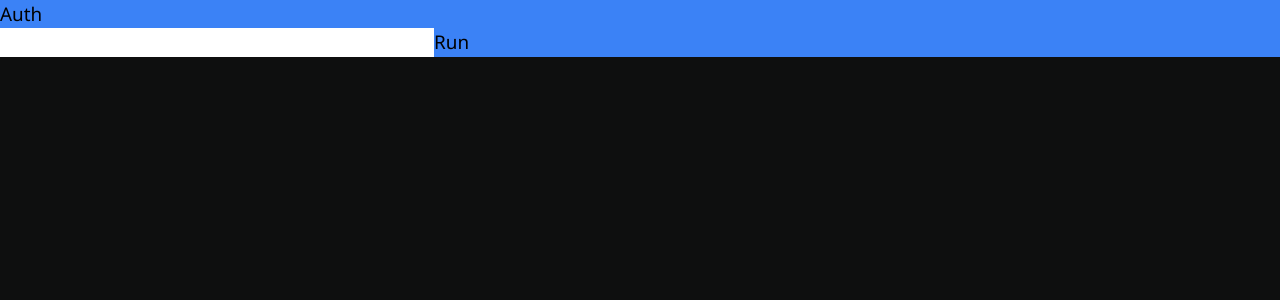
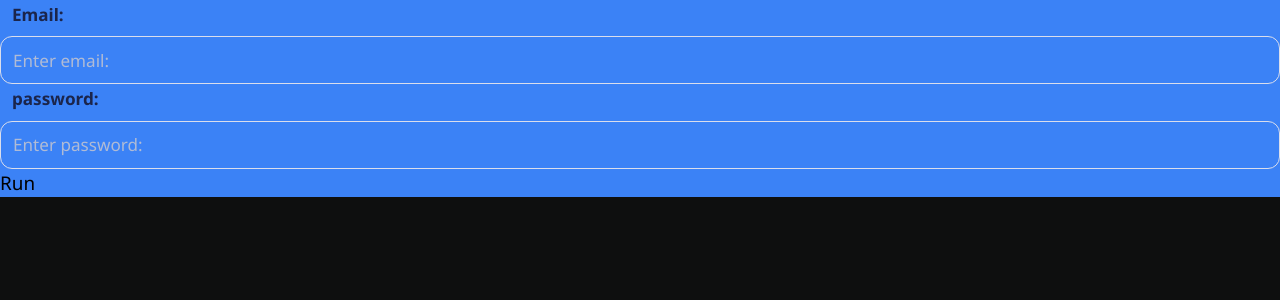
Before and after one commit to tikhonshamruk/red-planner-front-end, a Next.js app: page /auth in a window 1280 px wide. Shown: the top 300 px of the page. Built offline with nearby package versions, Linux system fonts and the light colour scheme.

Commit message:
almost make next.js form

```diff
--- a/src/app/auth/Auth.tsx
+++ b/src/app/auth/Auth.tsx
@@ -1,18 +1,40 @@
 'use client'
 
-import { AuthDto } from "@/types/auth.types"
-import { useForm } from "react-hook-form"
+import { useForm } from 'react-hook-form'
 
-export function Auth(){
-    const {register, handleSubmit} = useForm()
+import InputField from '@/components/ui/field/Field'
 
-    const OnSubmit = (data:any) => console.log(data)
+import { AuthDto } from '@/types/auth.types'
 
-    return (<div className="bg-blue-500">
-        <form onSubmit={handleSubmit(OnSubmit)} >
-            <input type="text" {...register('name',{required: "Name issss required!"})}/>
-            <input />
-            <button type="submit">Run</button>
-        </form>
-    </div>)
+export function Auth() {
+	const { register, handleSubmit } = useForm()
+
+	const onSubmit = (data: any) => console.log(data)
+
+	return (
+		<div className='bg-blue-500'>
+			<form onSubmit={handleSubmit(onSubmit)}>
+				<InputField
+					id='email'
+					label='Email:'
+					placeholder='Enter email:'
+					type='email'
+					{...register('email', {
+						required: 'Email is required'
+					})}
+				/>
+
+                <InputField
+					id='password'
+					label='password:'
+					placeholder='Enter password:'
+					type='password'
+					{...register('password', {
+						required: 'Password is required1'
+					})}
+				/>
+				<button type='submit'>Run</button>
+			</form>
+		</div>
+	)
 }
--- a/src/app/auth/page.tsx
+++ b/src/app/auth/page.tsx
@@ -8,7 +8,5 @@ export const metadata: Metadata = {
 }
 
 export default function AuthPage(){
-    return <div className="bg-blue-500">Auth
-        <Auth></Auth>
-    </div>
+    return <Auth/>
 }
--- a/src/app/providers.tsx
+++ b/src/app/providers.tsx
@@ -14,6 +14,7 @@ export function Providers({children }: PropsWithChildren) {
         }
     })
   )
+  //client - центральное хранилище для кеширования данных
 
   return (
     <QueryClientProvider client={client}>
--- /dev/null
+++ b/src/components/ui/field/Field.tsx
@@ -0,0 +1,50 @@
+// Custom components
+import React, { forwardRef } from "react";
+
+interface InputFieldProps {
+	id: string
+	label: string
+	extra?: string
+	placeholder: string
+	variant?: string
+	state?: 'error' | 'success'
+	disabled?: boolean
+	type?: string
+}
+
+export const InputField = forwardRef<HTMLInputElement, InputFieldProps>(
+    (
+        { label, id, extra, type, placeholder, variant, state, disabled },
+    ref
+) => {
+    return (
+    <div className={`${extra}`}>
+      <label
+        htmlFor={id}
+        className={`text-sm text-navy-700 dark:text-white ${
+          variant === "auth" ? "ml-1.5 font-medium" : "ml-3 font-bold"
+        }`}
+      >
+        {label}
+      </label>
+      <input
+      ref={ref}
+        disabled={disabled}
+        type={type}
+        id={id}
+        placeholder={placeholder}
+        className={`mt-2 flex h-12 w-full items-center justify-center rounded-xl border bg-white/0 p-3 text-sm outline-none ${
+          disabled === true
+            ? "!border-none !bg-gray-100 dark:!bg-white/5 dark:placeholder:!text-[rgba(255,255,255,0.15)]"
+            : state === "error"
+            ? "border-red-500 text-red-500 placeholder:text-red-500 dark:!border-red-400 dark:!text-red-400 dark:placeholder:!text-red-400"
+            : state === "success"
+            ? "border-green-500 text-green-500 placeholder:text-green-500 dark:!border-green-400 dark:!text-green-400 dark:placeholder:!text-green-400"
+            : "border-gray-200 dark:!border-white/10 dark:text-white"
+        }`}
+      />
+    </div>
+  );
+}
+)
+export default InputField;
```
Also changed, not shown: src/components/ui/buttons/buttons.tsx (added).
